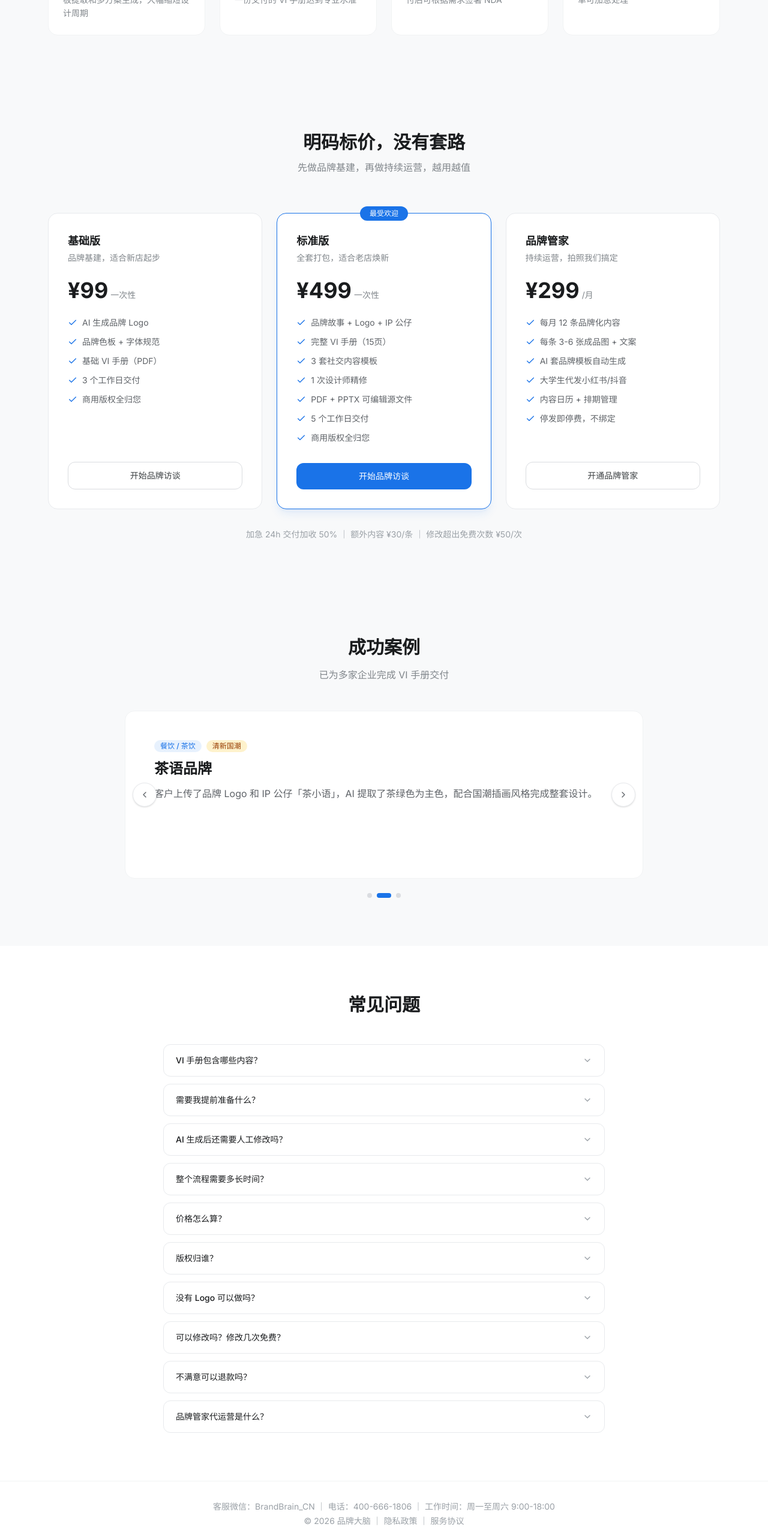
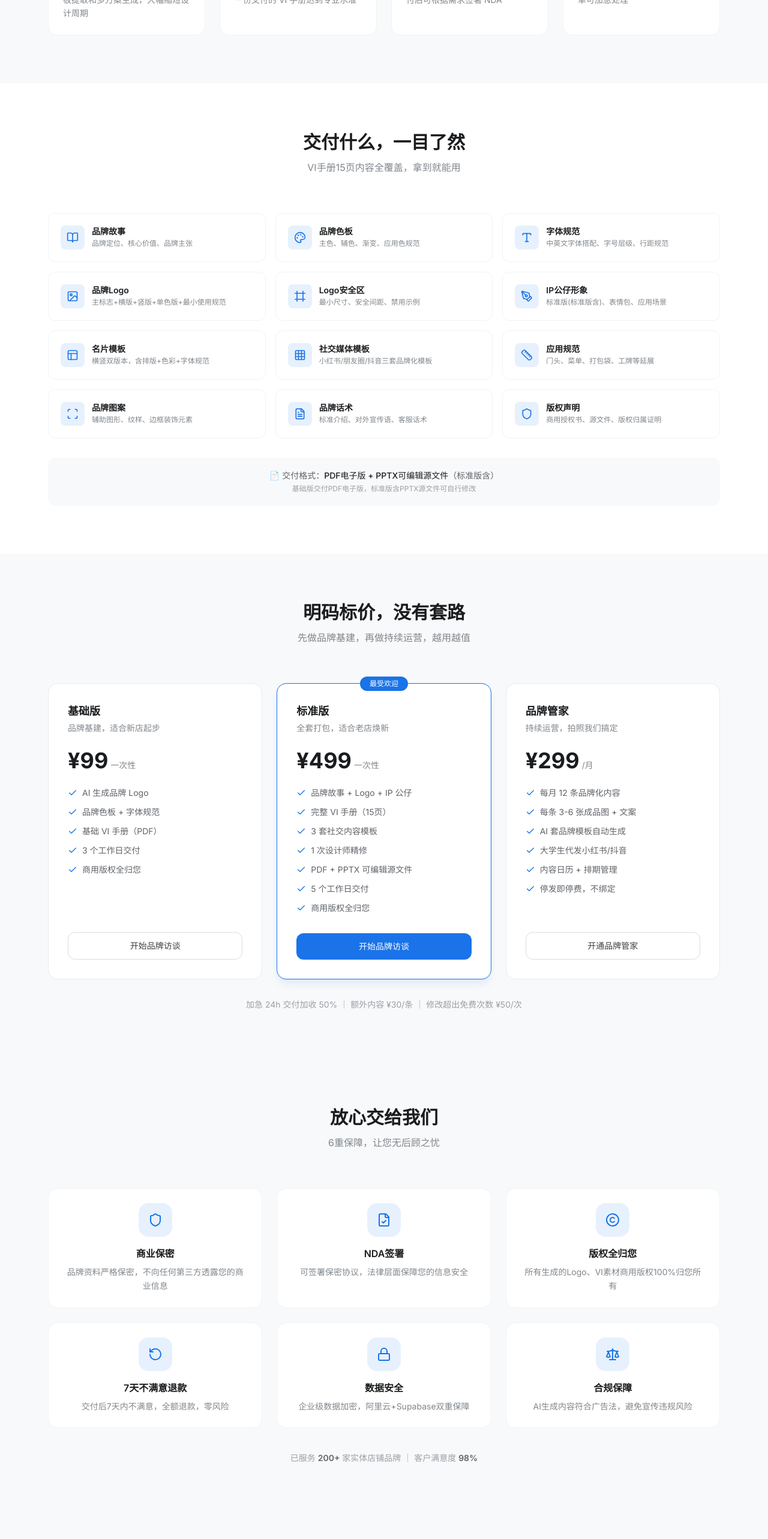
Before and after one commit to 437739510-cyber/vi-ai-logo-ip-mock, a Next.js app: page / in a window 1280 px wide. Shown: the part 1620-4186 px from the top of the page at 60% size. Built offline with nearby package versions, Linux system fonts and the light colour scheme.

Commit message:
V40: 客户端交付明细区+信任保障区，提升付费转化

```diff
--- a/src/app/(client)/page.tsx
+++ b/src/app/(client)/page.tsx
@@ -4,6 +4,8 @@ import { CaseCarousel } from "@/components/client/CaseCarousel";
 import { AdvantageCards } from "@/components/client/AdvantageCards";
 import { FaqSection } from "@/components/client/FaqSection";
 import { PricingSection } from "@/components/client/PricingSection";
+import { DeliverableSection } from "@/components/client/DeliverableSection";
+import { TrustSection } from "@/components/client/TrustSection";
 
 export default function HomePage() {
   return (
@@ -11,7 +13,9 @@ export default function HomePage() {
       <HeroSection />
       <ProcessSection />
       <AdvantageCards />
+      <DeliverableSection />
       <PricingSection />
+      <TrustSection />
       <CaseCarousel />
       <FaqSection />
     </>
--- /dev/null
+++ b/src/components/client/DeliverableSection.tsx
@@ -0,0 +1,81 @@
+"use client";
+
+import { motion } from "framer-motion";
+import { FileText, Palette, Image, Type, Layout, BookOpen, Shield, PenTool, Frame, Grid3X3, Ruler, Scan } from "lucide-react";
+
+const DELIVERABLES = [
+  { icon: BookOpen, title: "品牌故事", desc: "品牌定位、核心价值、品牌主张" },
+  { icon: Palette, title: "品牌色板", desc: "主色、辅色、渐变、应用色规范" },
+  { icon: Type, title: "字体规范", desc: "中英文字体搭配、字号层级、行距规范" },
+  { icon: Image, title: "品牌Logo", desc: "主标志+横版+竖版+单色版+最小使用规范" },
+  { icon: Frame, title: "Logo安全区", desc: "最小尺寸、安全间距、禁用示例" },
+  { icon: PenTool, title: "IP公仔形象", desc: "标准版(标准版含)、表情包、应用场景" },
+  { icon: Layout, title: "名片模板", desc: "横竖双版本，含排版+色彩+字体规范" },
+  { icon: Grid3X3, title: "社交媒体模板", desc: "小红书/朋友圈/抖音三套品牌化模板" },
+  { icon: Ruler, title: "应用规范", desc: "门头、菜单、打包袋、工牌等延展" },
+  { icon: Scan, title: "品牌图案", desc: "辅助图形、纹样、边框装饰元素" },
+  { icon: FileText, title: "品牌话术", desc: "标准介绍、对外宣传语、客服话术" },
+  { icon: Shield, title: "版权声明", desc: "商用授权书、源文件、版权归属证明" },
+];
+
+export function DeliverableSection() {
+  return (
+    <section className="py-20 bg-white" id="deliverables">
+      <div className="max-w-6xl mx-auto px-4">
+        <motion.div
+          className="text-center mb-16"
+          initial={{ opacity: 0, y: 20 }}
+          whileInView={{ opacity: 1, y: 0 }}
+          viewport={{ once: true }}
+          transition={{ duration: 0.5 }}
+        >
+          <h2 className="text-3xl font-bold text-neutral-900">
+            交付什么，一目了然
+          </h2>
+          <p className="mt-3 text-neutral-500">
+            VI手册15页内容全覆盖，拿到就能用
+          </p>
+        </motion.div>
+
+        <div className="grid sm:grid-cols-2 lg:grid-cols-3 gap-4">
+          {DELIVERABLES.map((item, index) => {
+            const Icon = item.icon;
+            return (
+              <motion.div
+                key={item.title}
+                className="flex gap-3 p-5 rounded-xl border border-neutral-100 hover:border-primary/30 hover:bg-primary/5 transition-all group"
+                initial={{ opacity: 0, y: 20 }}
+                whileInView={{ opacity: 1, y: 0 }}
+                viewport={{ once: true }}
+                transition={{ duration: 0.4, delay: index * 0.05 }}
+              >
+                <div className="w-10 h-10 rounded-lg bg-primary/10 flex items-center justify-center shrink-0 group-hover:bg-primary/20 transition-colors">
+                  <Icon className="w-5 h-5 text-primary" />
+                </div>
+                <div>
+                  <h4 className="text-sm font-semibold text-neutral-900">{item.title}</h4>
+                  <p className="text-xs text-neutral-500 mt-0.5">{item.desc}</p>
+                </div>
+              </motion.div>
+            );
+          })}
+        </div>
+
+        <motion.div
+          className="mt-8 p-5 bg-neutral-50 rounded-xl text-center"
+          initial={{ opacity: 0 }}
+          whileInView={{ opacity: 1 }}
+          viewport={{ once: true }}
+          transition={{ duration: 0.5, delay: 0.3 }}
+        >
+          <p className="text-sm text-neutral-600">
+            📄 交付格式：<span className="font-medium text-neutral-900">PDF电子版 + PPTX可编辑源文件</span>（标准版含）
+          </p>
+          <p className="text-xs text-neutral-400 mt-1">
+            基础版交付PDF电子版，标准版含PPTX源文件可自行修改
+          </p>
+        </motion.div>
+      </div>
+    </section>
+  );
+}
--- /dev/null
+++ b/src/components/client/TrustSection.tsx
@@ -0,0 +1,94 @@
+"use client";
+
+import { motion } from "framer-motion";
+import { Shield, Lock, FileCheck, RotateCcw, Copyright, Scale } from "lucide-react";
+
+const TRUST_ITEMS = [
+  {
+    icon: Shield,
+    title: "商业保密",
+    desc: "品牌资料严格保密，不向任何第三方透露您的商业信息",
+  },
+  {
+    icon: FileCheck,
+    title: "NDA签署",
+    desc: "可签署保密协议，法律层面保障您的信息安全",
+  },
+  {
+    icon: Copyright,
+    title: "版权全归您",
+    desc: "所有生成的Logo、VI素材商用版权100%归您所有",
+  },
+  {
+    icon: RotateCcw,
+    title: "7天不满意退款",
+    desc: "交付后7天内不满意，全额退款，零风险",
+  },
+  {
+    icon: Lock,
+    title: "数据安全",
+    desc: "企业级数据加密，阿里云+Supabase双重保障",
+  },
+  {
+    icon: Scale,
+    title: "合规保障",
+    desc: "AI生成内容符合广告法，避免宣传违规风险",
+  },
+];
+
+export function TrustSection() {
+  return (
+    <section className="py-20 bg-neutral-50" id="trust">
+      <div className="max-w-6xl mx-auto px-4">
+        <motion.div
+          className="text-center mb-16"
+          initial={{ opacity: 0, y: 20 }}
+          whileInView={{ opacity: 1, y: 0 }}
+          viewport={{ once: true }}
+          transition={{ duration: 0.5 }}
+        >
+          <h2 className="text-3xl font-bold text-neutral-900">
+            放心交给我们
+          </h2>
+          <p className="mt-3 text-neutral-500">
+            6重保障，让您无后顾之忧
+          </p>
+        </motion.div>
+
+        <div className="grid sm:grid-cols-2 lg:grid-cols-3 gap-6">
+          {TRUST_ITEMS.map((item, index) => {
+            const Icon = item.icon;
+            return (
+              <motion.div
+                key={item.title}
+                className="text-center p-6 bg-white rounded-2xl border border-neutral-100 hover:shadow-md transition-shadow"
+                initial={{ opacity: 0, y: 20 }}
+                whileInView={{ opacity: 1, y: 0 }}
+                viewport={{ once: true }}
+                transition={{ duration: 0.4, delay: index * 0.08 }}
+              >
+                <div className="w-14 h-14 bg-primary/10 rounded-2xl flex items-center justify-center mx-auto mb-4">
+                  <Icon className="w-6 h-6 text-primary" />
+                </div>
+                <h4 className="text-base font-semibold text-neutral-900">{item.title}</h4>
+                <p className="text-sm text-neutral-500 mt-2 leading-relaxed">{item.desc}</p>
+              </motion.div>
+            );
+          })}
+        </div>
+
+        <motion.div
+          className="mt-10 text-center"
+          initial={{ opacity: 0 }}
+          whileInView={{ opacity: 1 }}
+          viewport={{ once: true }}
+          transition={{ duration: 0.5, delay: 0.3 }}
+        >
+          <p className="text-sm text-neutral-400">
+            已服务 <span className="font-semibold text-neutral-600">200+</span> 家实体店铺品牌 ｜ 客户满意度 <span className="font-semibold text-neutral-600">98%</span>
+          </p>
+        </motion.div>
+      </div>
+    </section>
+  );
+}
```
